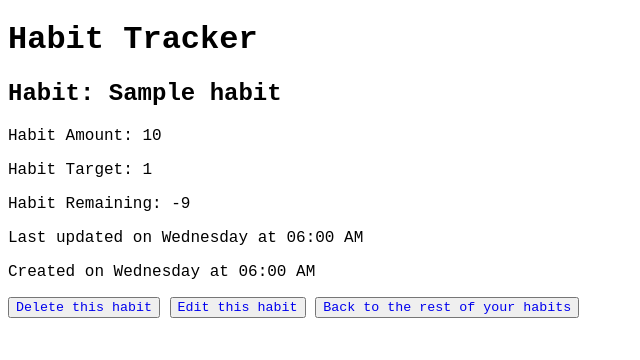
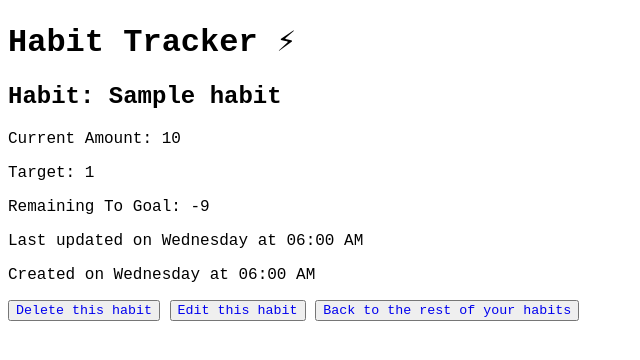
Before and after one commit to momentum-team-4/django-final-project-clint-kyle, a Django app: page /habits/1/ in a window 1280 px wide. Shown: the top 360 px of the page, without its empty margins (0-640 px from the left). Run offline with Django 3.2, Linux system fonts and the light colour scheme; tables that the repository leaves empty hold one stand-in row (values such as "Sample post").

Commit message:
new branch working on user displays and styling

```diff
--- a/static/css/styles.css
+++ b/static/css/styles.css
@@ -2,11 +2,14 @@
     max-width: 100%;
     box-sizing: border-box;
     font-family: 'Courier New', Courier, monospace;
+
 }
 
 .habitsList {
     display: flex;
     flex-flow: wrap;
+    background-image: url(https://rb.gy/dobaex);
+    background-size: cover;
 }
 
 .habitForm {
@@ -14,14 +17,20 @@
     height: auto;
     display: flex;
     flex-flow: column;
-    /* padding: 1rem; */
     margin: 1rem;
     margin-bottom: 2rem;
     font-size: 1.5rem;
     border: solid 2px black;
     box-shadow: 5px 10px 5px;
+    background-color: cadetblue;
+
 }
 
 .habitForm:hover {
     box-shadow: 3px 5px 3px;
 }
+
+.habitForm button{
+    background-color: cadetblue;
+    border-style: none;
+}
--- a/templates/base.html
+++ b/templates/base.html
@@ -11,7 +11,7 @@
 </head>
 
 <header>
-    <h1 class='appTitle'>Habit Tracker</h1>
+    <h1 class='appTitle'>Habit Tracker ⚡</h1>
 </header>
 
 <body>
--- a/templates/habits/habits_detail.html
+++ b/templates/habits/habits_detail.html
@@ -6,9 +6,9 @@
 
 
 <h2>Habit: {{ habit.habit_title }}</h2>
-<p>Habit Amount: {{ habit.habit_amount }}</p>
-<p>Habit Target: {{ habit.habit_target }}</p>
-<p>Habit Remaining: {{ habit.habit_remaining }}</p>
+<p>Current Amount: {{ habit.habit_amount }}</p>
+<p>Target: {{ habit.habit_target }}</p>
+<p>Remaining To Goal: {{ habit.habit_remaining }}</p>
 
 
 <div class='habitTiming'>
@@ -24,4 +24,6 @@
     <button><a href="{% url  'habits_update' pk=habit.pk %}" style="text-decoration:none">Edit this habit</a></button>
     <button><a href="{% url 'habits_list' %}" style="text-decoration:none">Back to the rest of your habits</a></button>
 </div>
+
+<!-- scripting -->
 {% endblock %}
--- a/templates/habits/habits_list.html
+++ b/templates/habits/habits_list.html
@@ -11,9 +11,10 @@
         <button type='submit' formaction="{% url 'habits_detail' pk=habit.pk %}">
             <div class='habit'>
                 <h2>Habit: {{ habit.habit_title }}</h2>
-                <p>Habit Amount: {{ habit.habit_amount }}</p>
+                <p>Current Amount: {{ habit.habit_amount }}</p>
                 <p>Habit Target: {{ habit.habit_target }}</p>
-                <p>Habit Remaining: {{ habit.habit_remaining }}</p>
+                <p>Remaining to Goal: {{ habit.habit_remaining }}</p>
+                <p>Click to Edit</p>
 
             </div>
         </button>
```
Also changed, not shown: templates/habits/interface/visuals.html (+27 -1 lines).
